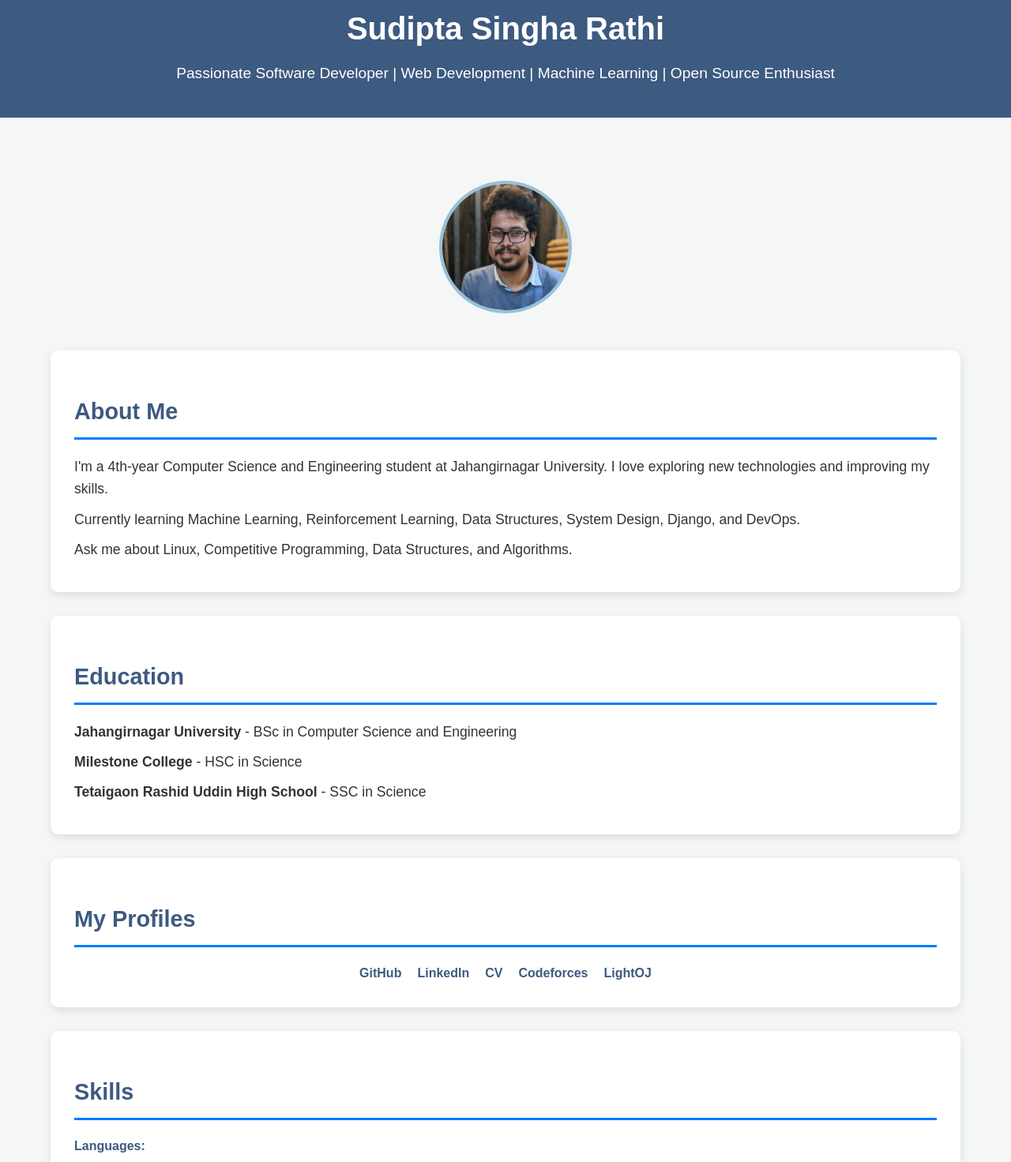
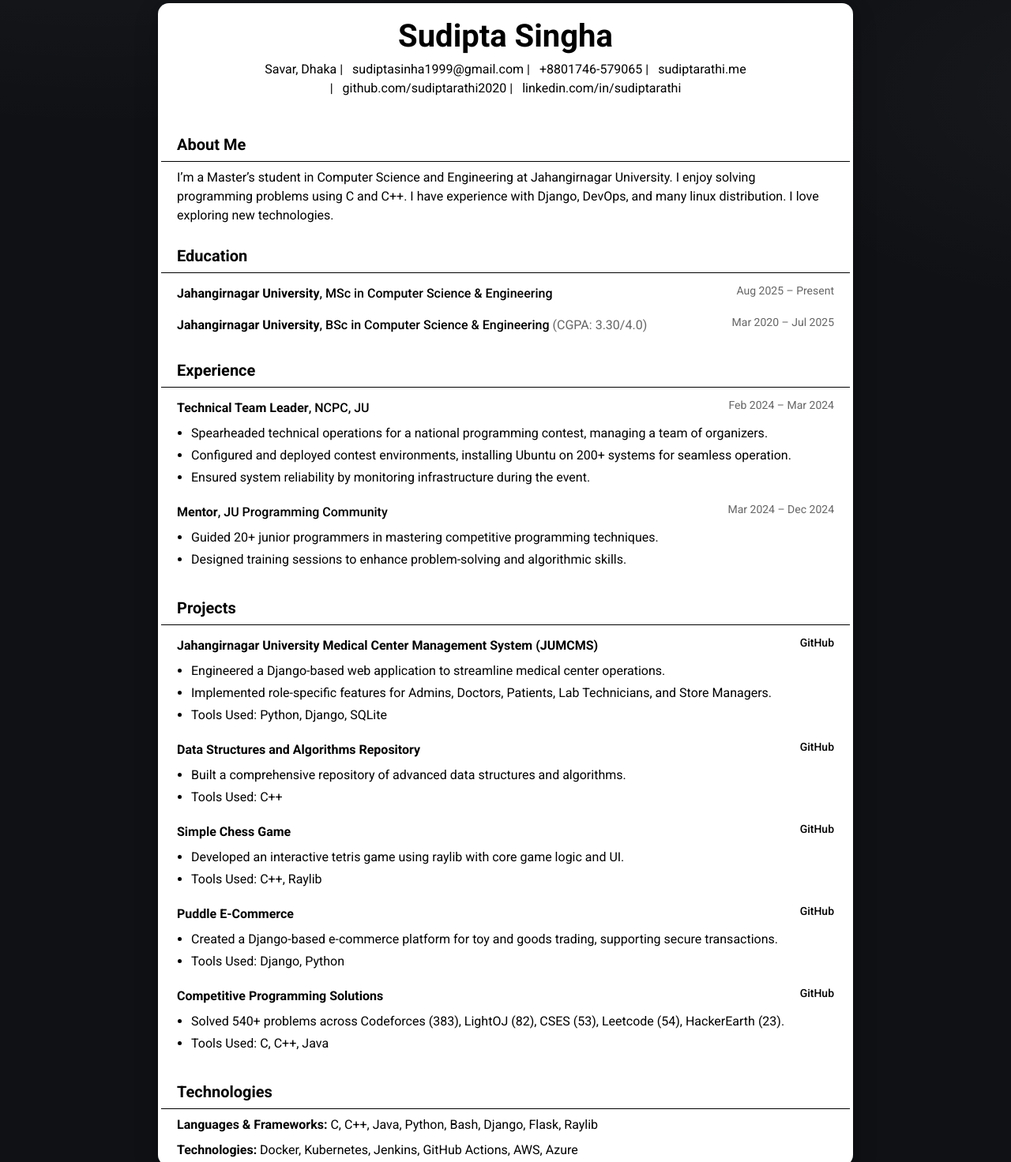
Before and after one commit to sudiptarathi2020/sudiptarathi2020.github.io, a plain HTML site: page index.html in a window 1280 px wide. Shown: the part 36-1508 px from the top of the page at 79% size. Drawn offline with Linux system fonts and the light colour scheme; grey boxes are pictures that could not be loaded.

Commit message:
Update portfolio and cv

```diff
--- a/index.html
+++ b/index.html
@@ -1,95 +1,178 @@
 <!DOCTYPE html>
 <html lang="en">
 <head>
-    <meta charset="UTF-8">
-    <meta name="viewport" content="width=device-width, initial-scale=1.0">
-    <title>Sudipta Singha Rathi - Portfolio</title>
-    <link rel="stylesheet" href="style.css">
+  <meta charset="UTF-8" />
+  <meta
+    name="viewport"
+    content="width=device-width, initial-scale=1.0, viewport-fit=cover"
+  />
+  <title>Sudipta Singha - CV</title>
+  <link rel="preconnect" href="https://fonts.googleapis.com" />
+  <link rel="preconnect" href="https://fonts.gstatic.com" crossorigin />
+  <link
+    href="https://fonts.googleapis.com/css2?family=Roboto:wght@300;400;500;700&display=swap"
+    rel="stylesheet"
+  />
+  <link rel="stylesheet" href="style.css" />
+  <meta name="color-scheme" content="light only" />
+  <meta name="description" content="CV of Sudipta Singha" />
 </head>
 <body>
-    <header>
-        <h1>Sudipta Singha Rathi</h1>
-        <p>Passionate Software Developer | Web Development | Machine Learning | Open Source Enthusiast</p>
+  <div class="paper">
+    <header class="site-header">
+      <h1 class="name">Sudipta Singha</h1>
+      <div class="contact">
+        <span class="contact-item">Savar, Dhaka</span>
+        <a class="contact-item" href="mailto:sudiptasinha1999@gmail.com">sudiptasinha1999@gmail.com</a>
+        <a class="contact-item" href="tel:+8801746579065">+8801746-579065</a>
+        <a class="contact-item" href="https://sudiptarathi.me/" target="_blank" rel="noopener noreferrer">sudiptarathi.me</a>
+        <a class="contact-item" href="https://github.com/sudiptarathi2020" target="_blank" rel="noopener noreferrer">github.com/sudiptarathi2020</a>
+        <a class="contact-item" href="https://linkedin.com/in/sudiptarathi" target="_blank" rel="noopener noreferrer">linkedin.com/in/sudiptarathi</a>
+      </div>
     </header>
-    <div class="container">
-        <div class="profile">
-            <img src="resources/profile.jpg" alt="Sudipta Singha Rathi">
-        </div>
+    <main class="container">
       <section>
         <h2>About Me</h2>
-            <p>I'm a 4th-year Computer Science and Engineering student at Jahangirnagar University. I love exploring new technologies and improving my skills.</p>
-            <p>Currently learning Machine Learning, Reinforcement Learning, Data Structures, System Design, Django, and DevOps.</p>
-            <p>Ask me about Linux, Competitive Programming, Data Structures, and Algorithms.</p>
+        <p>
+            I’m a Master’s student in Computer Science and Engineering at Jahangirnagar University. I enjoy solving programming problems using C and C++. I have experience with Django, DevOps, and many linux distribution. I love exploring new technologies.
+        </p>
       </section>
+
       <section>
         <h2>Education</h2>
-            <p><strong>Jahangirnagar University</strong> - BSc in Computer Science and Engineering</p>
-            <p><strong>Milestone College</strong> - HSC in Science</p>
-            <p><strong>Tetaigaon Rashid Uddin High School</strong> - SSC in Science</p>
-        </section>
-        <section>
-            <h2>My Profiles</h2>
-            <div class="links">
-                <a href="https://github.com/sudiptarathi2020">GitHub</a>
-                <a href="https://linkedin.com/in/sudiptarathi2020">LinkedIn</a>
-                <a href="https://github.com/sudiptarathi2020/sudiptarathi2020.github.io/blob/main/cv.pdf">CV</a>
-                <a href="https://codeforces.com/profile/sudiptarathi">Codeforces</a>
-                <a href="https://lightoj.com/user/sudiptasinha75">LightOJ</a>
+
+        <div class="entry">
+          <div class="entry-main">
+            <div class="entry-title"><strong>Jahangirnagar University</strong>, MSc in Computer Science &amp; Engineering</div>
+          </div>
+          <div class="entry-meta">Aug 2025 – Present </div>
+        </div>
+
+        <div class="entry">
+          <div class="entry-main">
+            <div class="entry-title">
+              <strong>Jahangirnagar University</strong>, BSc in Computer Science &amp; Engineering
+              <span class="dim">(CGPA: 3.30/4.0)</span>
+            </div>
+          </div>
+          <div class="entry-meta">Mar 2020 – Jul 2025</div>
         </div>
       </section>
+
       <section>
-            <h2>Skills</h2>
-            <div class="skills-group">
-                <span class="skills-title">Languages:</span>
-                <div class="skills">
-                    <img src="https://img.shields.io/badge/Java-007396?style=for-the-badge&logo=java&logoColor=white" alt="Java">
-                    <img src="https://img.shields.io/badge/C-00599C?style=for-the-badge&logo=c&logoColor=white" alt="C">
-                    <img src="https://img.shields.io/badge/C++-00599C?style=for-the-badge&logo=c%2B%2B&logoColor=white" alt="C++">
-                    <img src="https://img.shields.io/badge/Python-3776AB?style=for-the-badge&logo=python&logoColor=white" alt="Python">
-                    <img src="https://img.shields.io/badge/LaTeX-008080?style=for-the-badge&logo=latex&logoColor=white" alt="LaTeX">
-                    <img src="https://img.shields.io/badge/Bash-4EAA25?style=for-the-badge&logo=gnu-bash&logoColor=white" alt="Bash">
+        <h2>Experience</h2>
+
+        <div class="entry">
+          <div class="entry-main">
+            <div class="entry-title"><strong>Technical Team Leader</strong>, NCPC, JU</div>
+          <div class="entry-meta">Feb 2024 – Mar 2024</div>
+            <ul class="bullets">
+
+              <li>Spearheaded technical operations for a national programming contest, managing a team of organizers.</li>
+              <li>Configured and deployed contest environments, installing Ubuntu on 200+ systems for seamless operation.</li>
+              <li>Ensured system reliability by monitoring infrastructure during the event.</li>
+            </ul>
           </div>
         </div>
-            <div class="skills-group">
-                <span class="skills-title">Frameworks:</span>
-                <div class="skills">
-                    <img src="https://img.shields.io/badge/Django-092E20?style=for-the-badge&logo=django&logoColor=white" alt="Django">
-                </div>
-            </div>
-            <div class="skills-group">
-                <span class="skills-title">Tools:</span>
-                <div class="skills">
-                    <img src="https://img.shields.io/badge/Linux-FCC624?style=for-the-badge&logo=linux&logoColor=black" alt="Linux">
-                    <img src="https://img.shields.io/badge/Git-F05032?style=for-the-badge&logo=git&logoColor=white" alt="Git">
-                    <img src="https://img.shields.io/badge/WSL-4D4D4D?style=for-the-badge&logo=windows-terminal&logoColor=white" alt="WSL">
-                    <img src="https://img.shields.io/badge/Docker-2496ED?style=for-the-badge&logo=docker&logoColor=white" alt="Docker">
-                    <img src="https://img.shields.io/badge/AWS-232F3E?style=for-the-badge&logo=amazon-aws&logoColor=white" alt="AWS">
-                </div>
-            </div>
-            <div class="skills-group">
-                <span class="skills-title">Databases:</span>
-                <div class="skills">
-                    <img src="https://img.shields.io/badge/SQLite-003B57?style=for-the-badge&logo=sqlite&logoColor=white" alt="SQLite">
+
+        <div class="entry">
+          <div class="entry-main">
+            <div class="entry-title"><strong>Mentor</strong>, JU Programming Community</div>
+          <div class="entry-meta">Mar 2024 – Dec 2024</div>
+            <ul class="bullets">
+              <li>Guided 20+ junior programmers in mastering competitive programming techniques.</li>
+              <li>Designed training sessions to enhance problem-solving and algorithmic skills.</li>
+            </ul>
           </div>
         </div>
       </section>
+
       <section>
         <h2>Projects</h2>
-            <div class="projects">
-                <div class="project"><a href="https://github.com/sudiptarathi2020/JUMCMS-Jahangirnagar-University-Medical-Center-Management-System.git">JUMCMS</a>: A web application built with Django to improve medical center operations.</div>
-                <div class="project"><a href="https://github.com/sudiptarathi2020/Software-Engineering-Lab-CSE404-Reports.git">Software Engineering Lab Reports</a>: My software engineering lab reports.</div>
-                <div class="project"><a href="https://github.com/sudiptarathi2020/Data-structures-and-Algorithms.git">Data Structure and Algorithm Implementation</a>: Templates for data structures and algorithms.</div>
-                <div class="project"><a href="https://github.com/sudiptarathi2020/Simple-Chess-Engine.git">Chess Engine</a>: A simple chess engine using the minimax algorithm and alpha-beta pruning.</div>
-                <div class="project"><a href="https://github.com/sudiptarathi2020/academic-report-maker.git">Academic Report Maker</a>: A Django+React web application for generating academic reports.</div>
-                <div class="project"><a href="https://github.com/sudiptarathi2020/puddle.git">Puddle</a>: Created following a tutorial.</div>
-                <div class="project"><a href="https://github.com/sudiptarathi2020/Problem-Solves.git">Solved Problems on OJ</a>: Solutions to various problems on online judges.</div>
-                <div class="project"><a href="https://github.com/sudiptarathi2020/problem-tutorials.git">Lightoj problem tutorial contributions</a>: My contributions to lightoj problem tutorials.</div>
+
+        <div class="entry">
+          <div class="entry-main">
+            <div class="entry-title">
+                <strong>Jahangirnagar University Medical Center Management System (JUMCMS)</strong>
+            </div>
+            <div class = "entry-meta-github">
+                <a class="repo" href="https://github.com/sudiptarathi2020/JUMCMS-Jahangirnagar-University-Medical-Center-Management-System/" target="_blank" rel="noopener noreferrer">GitHub</a>
+            </div>
+            <ul class="bullets">
+              <li>Engineered a Django-based web application to streamline medical center operations.</li>
+              <li>Implemented role-specific features for Admins, Doctors, Patients, Lab Technicians, and Store Managers.</li>
+              <li>Tools Used: Python, Django, SQLite</li>
+            </ul>
+          </div>
+        </div>
+
+        <div class="entry">
+          <div class="entry-main">
+            <div class="entry-title">
+              <strong>Data Structures and Algorithms Repository</strong>
+            </div>
+            <div class = "entry-meta-github">
+                <a class="repo" href="https://github.com/sudiptarathi2020/Data-structures-and-Algorithms" target="_blank" rel="noopener noreferrer">GitHub</a>
+            </div>
+            <ul class="bullets">
+              <li>Built a comprehensive repository of advanced data structures and algorithms.</li>
+              <li>Tools Used: C++</li>
+            </ul>
+          </div>
+        </div>
+
+        <div class="entry">
+          <div class="entry-main">
+            <div class="entry-title">
+              <strong>Simple Chess Game</strong>
+            </div>
+            <div class = "entry-meta-github">
+              <a class="repo" href="https://github.com/sudiptarathi2020/raylib-tetris" target="_blank" rel="noopener noreferrer">GitHub</a>
+            </div>
+            <ul class="bullets">
+              <li>Developed an interactive tetris game using raylib with core game logic and UI.</li>
+              <li>Tools Used: C++, Raylib</li>
+            </ul>
+          </div>
+        </div>
+
+        <div class="entry">
+          <div class="entry-main">
+            <div class="entry-title">
+              <strong>Puddle E-Commerce</strong>
+            </div>
+            <div class = "entry-meta-github">
+              <a class="repo" href="https://github.com/sudiptarathi2020/puddle" target="_blank" rel="noopener noreferrer">GitHub</a>
+            </div>
+            <ul class="bullets">
+              <li>Created a Django-based e-commerce platform for toy and goods trading, supporting secure transactions.</li>
+              <li>Tools Used: Django, Python</li>
+            </ul>
+          </div>
+        </div>
+
+        <div class="entry">
+          <div class="entry-main">
+            <div class="entry-title">
+              <strong>Competitive Programming Solutions</strong>
+            </div>
+            <div class="entry-meta-github">
+              <a class="repo" href="https://github.com/sudiptarathi2020/Problem-Solves" target="_blank" rel="noopener noreferrer">GitHub</a>
+            </div>
+            <ul class="bullets">
+              <li>Solved 540+ problems across Codeforces (383), LightOJ (82), CSES (53), Leetcode (54), HackerEarth (23).</li>
+              <li>Tools Used: C, C++, Java</li>
+            </ul>
+          </div>
         </div>
       </section>
+
+      <section>
+        <h2>Technologies</h2>
+        <p><strong>Languages &amp; Frameworks:</strong> C, C++, Java, Python, Bash, Django, Flask, Raylib</p>
+        <p><strong>Technologies:</strong> Docker, Kubernetes, Jenkins, GitHub Actions, AWS, Azure</p>
+      </section>
+    </main>
   </div>
-    <footer>
-        <p>Contact: jucse29.408@gmail.com | rathisudipta99@gmail.com | singha.stu2019@juniv.edu</p>
-    </footer>
-    <script src="script.js"></script>
 </body>
 </html>
--- a/style.css
+++ b/style.css
@@ -1,168 +1,227 @@
-body {
-    font-family: 'Arial', sans-serif;
-    margin: 0;
-    padding: 0;
-    background-color: #f4f7f6;
-    color: #333;
-    line-height: 1.6;
+:root {
+  --text: #000000;
+  --muted: #666666;
+  --rule: #000000;
+  --link: #000000;
+
+  /* layout */
+  --maxw: 880px;
+  --page-bg: #0f1115; /* darker outside area */
+  --paper-bg: #ffffff;
+  --paper-radius: 14px;
+  --paper-shadow: 0 12px 30px rgba(0,0,0,0.22), 0 4px 12px rgba(0,0,0,0.12);
 }
 
-header {
-    background: #3d5a80;
-    color: white;
-    padding: 40px 20px;
-    text-align: center;
+* { box-sizing: border-box; }
+
+html, body {
+  margin: 0;
+  padding: 0;
 }
 
-header h1 {
-    margin: 0;
-    font-size: 2.5rem;
+body {
+  color: var(--text);
+  background:
+    radial-gradient(1200px 600px at 10% -10%, rgba(255,255,255,0.04), rgba(255,255,255,0) 60%),
+    radial-gradient(900px 500px at 110% 10%, rgba(255,255,255,0.035), rgba(255,255,255,0) 55%),
+    var(--page-bg);
+  font-family: Roboto, system-ui, -apple-system, Segoe UI, Helvetica, Arial, "Apple Color Emoji", "Segoe UI Emoji";
+  font-size: 16px;
+  line-height: 1.5;
+  min-height: 100svh;
+  padding: 24px;
 }
 
-header p {
-    margin: 10px 0 0;
-    font-size: 1.2rem;
-    font-weight: 300;
+.paper {
+  max-width: var(--maxw);
+  margin: 16px auto;
+  background: var(--paper-bg);
+  border-radius: var(--paper-radius);
+  box-shadow: var(--paper-shadow);
+  overflow: hidden;
+}
+
+.site-header {
+  padding: 20px 24px 0;
+  text-align: center;
+  position: relative;
 }
 
 .container {
-    width: 90%;
-    max-width: 1200px;
-    margin: 20px auto;
-    padding: 20px;
+  padding: 20px 24px 0;
 }
 
-.profile {
-    text-align: center;
-    margin: 40px 0;
+.name {
+  font-size: clamp(28px, 6vw, 40px);
+  font-weight: 700;
+  margin: 0 0 8px 0;
+  line-height: 1.1;
 }
 
-.profile img {
-    width: 160px;
-    height: 160px;
-    border-radius: 50%;
-    border: 4px solid #98c1d9;
-    transition: transform 0.3s ease;
+.updated {
+  position: absolute;
+  right: 16px;
+  bottom: 6px;
+  font-size: 12px;
+  color: var(--muted);
+  font-style: italic;
+  white-space: nowrap;
 }
 
-.profile img:hover {
-    transform: scale(1.05);
+.contact {
+  flex-wrap: wrap;
+  gap: 8px 14px;
+  align-items: center;
+  justify-content: center;
+  margin: 6px 0 0 0;
 }
 
-section {
-    background: white;
-    padding: 30px;
-    margin-bottom: 30px;
-    border-radius: 10px;
-    box-shadow: 0 4px 12px rgba(0, 0, 0, 0.1);
+.contact-item {
+  color: var(--link);
+  text-decoration: none;
+  white-space: nowrap;
+  word-break: keep-all;
+}
+
+.contact-item:hover { text-decoration: underline; }
+
+.contact .contact-item + .contact-item::before {
+  content: "|";
+  color: var(--text);
+  margin-right: 12px;
 }
 
 h2 {
-    font-size: 1.8rem;
-    margin-bottom: 20px;
-    padding-bottom: 10px;
-    border-bottom: 3px solid #007BFF;
-    color: #3d5a80;
+  font-size: 20px;
+  font-weight: 700;
+  margin: 24px -20px 8px;
+  padding: 0 20px 6px;
+  border-bottom: 1px solid var(--rule);
 }
 
-p {
-    font-size: 1.1rem;
-    margin: 10px 0;
+p { margin: 0 0 8px 0; }
+
+.dim { color: var(--muted); font-weight: 400; }
+
+/* ===== FIXED ENTRY LAYOUT =====
+   Grid with 2 columns for title/content vs date.
+   display: contents lets children inside .entry-main participate in grid.
+   Bullets span full width across both columns.
+*/
+.entry {
+  display: grid;
+  grid-template-columns: minmax(0, 1fr) auto;
+  gap: 4px 16px;
+  padding: 6px 0;
 }
 
-.skills-group {
-    display: flex;
-    align-items: center;
-    flex-wrap: wrap;
-    gap: 15px;
-    margin-bottom: 20px;
+.entry + .entry { margin-top: 4px; }
+
+.entry-main {
+  display: contents; /* expose children to grid */
 }
 
-.skills-title {
-    font-weight: bold;
-    min-width: 120px;
-    color: #3d5a80;
+.entry-title {
+  grid-column: 1;
+  font-weight: 500;
+  margin-right: 4px;
 }
 
-.skills {
-    display: flex;
-    flex-wrap: wrap;
-    gap: 10px;
+.entry-meta {
+  grid-column: 2;
+  color: var(--muted);
+  white-space: nowrap;
+  text-align: right;
+  font-size: 14px;
+  line-height: 1.2;
+  font-weight: 400;
+  align-self: start;
 }
 
-.skill {
-    background: #3d5a80;
-    color: white;
-    padding: 8px 14px;
-    border-radius: 20px;
-    font-size: 0.9rem;
-    transition: background 0.3s ease;
+.entry-meta-github {
+  grid-column: 2;
+  white-space: nowrap;
+  text-align: right;
+  font-size: 14px;
+  line-height: 1.2;
+  font-weight: 400;
+  align-self: start;
 }
 
-.skill:hover {
-    background: #001d3d;
+.entry .bullets {
+  grid-column: 1 / -1;
+  margin: 4px 0 0;
+  padding-left: 18px;
 }
 
-.projects {
+.bullets li { margin: 0 0 4px 0; }
+
+a.repo {
+  margin-left: 10px;
+  color: var(--link);
+  text-decoration: none;
+  font-weight: 500;
+}
+a.repo:hover { text-decoration: underline; }
+
+@media (max-width: 720px) {
+  body { padding: 16px; }
+  .paper { border-radius: 12px; }
+  .site-header { padding: 20px 16px 16px; }
+  .container { padding: 16px; }
+
+  .contact {
     display: grid;
-    grid-template-columns: repeat(auto-fit, minmax(300px, 1fr));
-    gap: 20px;
+    grid-template-columns: 1fr;
+    justify-items: center;
+    gap: 4px;
+  }
+  .contact .contact-item + .contact-item::before { content: none; }
+
+  h2 {
+    margin: 24px -16px 8px;
+    padding: 0 16px 6px;
+  }
+
+  .entry {
+    grid-template-columns: 1fr;
+  }
+  .entry-meta {
+    grid-column: 1;
+    text-align: left;
+    margin-top: 2px;
+  }
+
+  .updated {
+    position: static;
+    transform: none;
+    display: block;
+    margin-top: 6px;
+    text-align: center;
+  }
+
+  .contact-item, .entry-title, p, li {
+    overflow-wrap: anywhere;
+  }
 }
 
-.project {
-    background: white;
-    padding: 20px;
-    border-radius: 10px;
-    box-shadow: 0px 2px 8px rgba(0, 0, 0, 0.1);
-    transition: transform 0.3s ease, box-shadow 0.3s ease;
+@media print {
+  body {
+    background: #ffffff !important;
+    padding: 0;
+    font-size: 12pt;
+    -webkit-print-color-adjust: exact;
+    print-color-adjust: exact;
+  }
+  .paper {
+    margin: 0;
+    max-width: 100%;
+    border-radius: 0;
+    box-shadow: none;
+  }
+  .site-header, .container {
+    padding: 0;
+  }
+  .updated { position: static; right: auto; top: auto; font-size: 10pt; }
+  a[href]::after { content: ""; }
 }
-
-.project:hover {
-    transform: translateY(-5px);
-    box-shadow: 0px 4px 16px rgba(0, 0, 0, 0.2);
-}
-
-.project a {
-    text-decoration: none;
-    color: #3d5a80;
-    font-weight: bold;
-    transition: color 0.3s ease;
-}
-
-.project a:hover {
-    color: #001d3d;
-}
-
-footer {
-    background: #98c1d9;
-    color: black;
-    text-align: center;
-    padding: 20px;
-    font-size: 1rem;
-    margin-top: 40px;
-}
-
-.links {
-    display: flex;
-    justify-content: center;
-    gap: 20px;
-    margin-top: 20px;
-}
-
-.links a {
-    display: flex;
-    align-items: center;
-    gap: 5px;
-    color: #3d5a80;
-    text-decoration: none;
-    font-weight: bold;
-    transition: color 0.3s ease;
-}
-
-.links a:hover {
-    color: #001d3d;
-}
-
-.links a i {
-    font-size: 1.2rem;
-}
```
Also changed, not shown: script.js (deleted, +0 -20 lines), 3 other files. Lines whose indentation alone changed are shown as unchanged.
